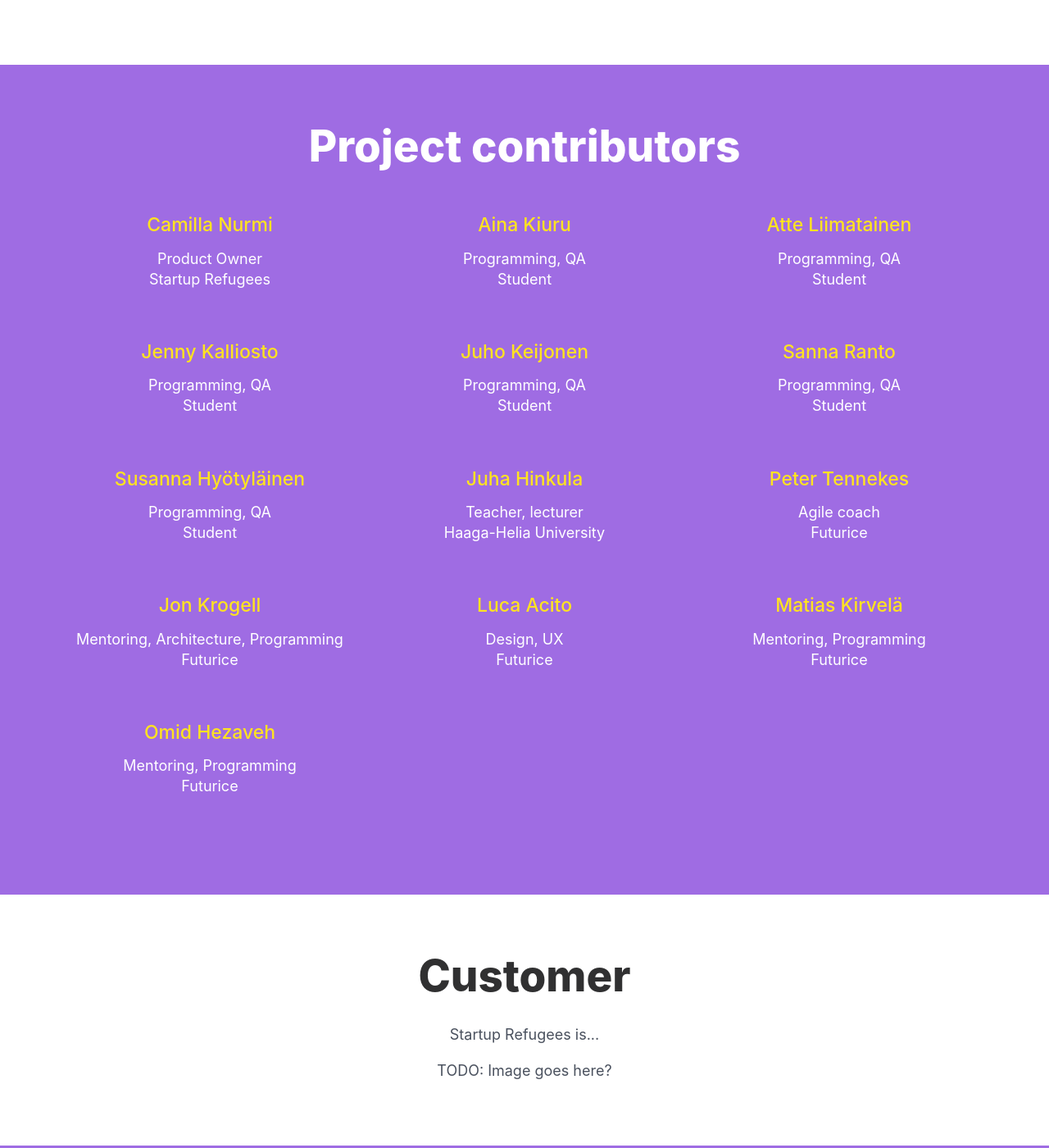
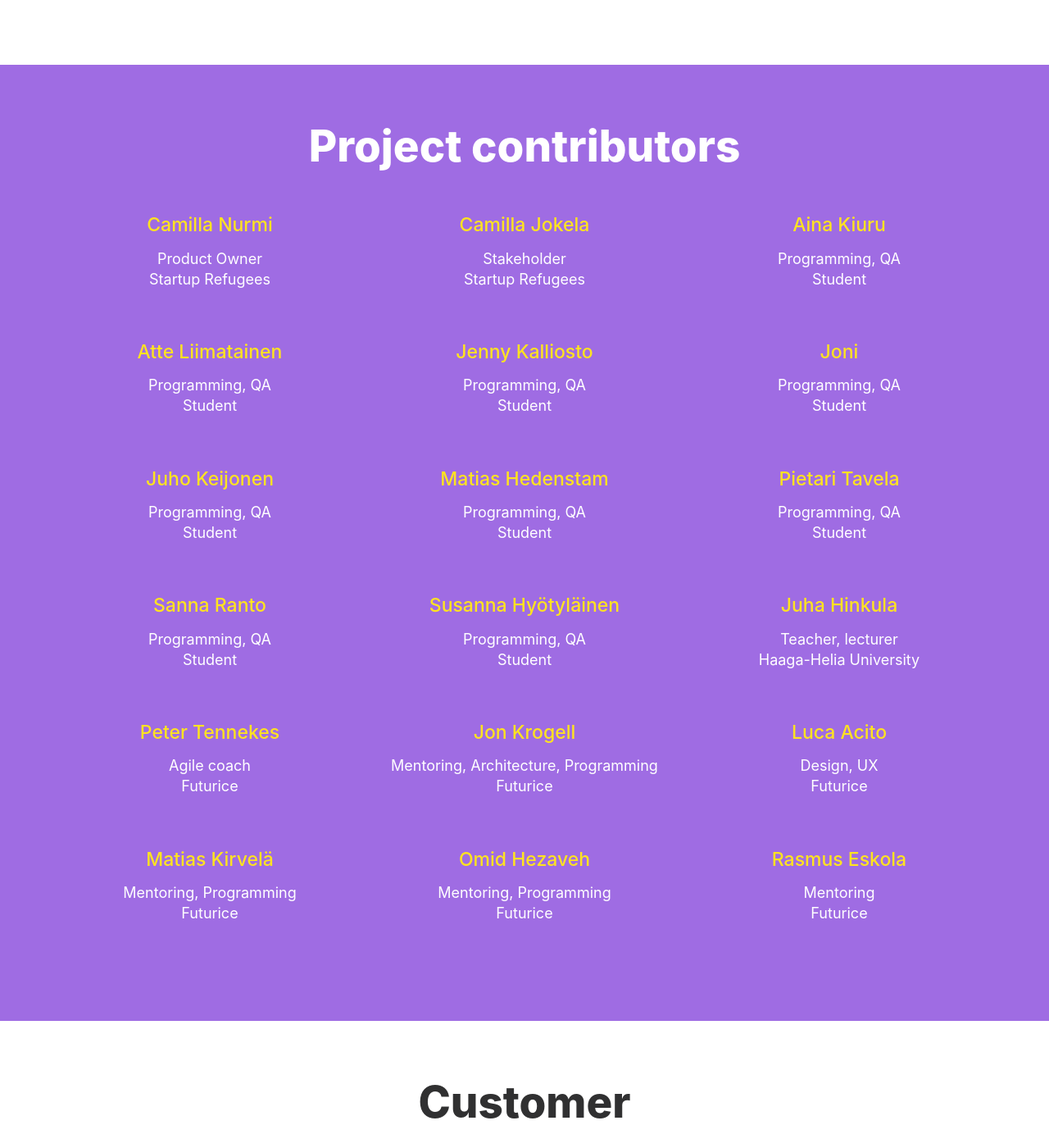
Before and after one commit to futurice/spiceprogram, a Jekyll site: the page built from projects/match.html, in a window 1280 px wide and 1400 px high, scrolled down 1173 px. Shown: the whole window at 82% size. Built offline with Jekyll 4.4.1, drawn with Linux system fonts in a browser that asks for light colours; nearby versions of some CDN libraries.

Commit message:
Text changes

```diff
--- a/projects/match.html
+++ b/projects/match.html
@@ -40,6 +40,10 @@ custom_js:
         <h3>Camilla Nurmi</h3>
         <p>Product Owner<br/>Startup Refugees</p>
       </div>
+      <div class="criterion">
+        <h3>Camilla Jokela</h3>
+        <p>Stakeholder<br/>Startup Refugees</p>
+      </div>
      <div class="criterion">
         <h3>Aina Kiuru</h3>
         <p>Programming, QA<br/>Student</p>
@@ -52,8 +56,20 @@ custom_js:
         <h3>Jenny Kalliosto</h3>
         <p>Programming, QA<br/>Student</p>
       </div>
+    <div class="criterion">
+        <h3>Joni</h3>
+        <p>Programming, QA<br/>Student</p>
+      </div>
      <div class="criterion">
         <h3>Juho Keijonen</h3>
+        <p>Programming, QA<br/>Student</p>
+      </div>
+     <div class="criterion">
+        <h3>Matias Hedenstam</h3>
+        <p>Programming, QA<br/>Student</p>
+      </div>
+     <div class="criterion">
+        <h3>Pietari Tavela</h3>
         <p>Programming, QA<br/>Student</p>
       </div>
      <div class="criterion">
@@ -87,6 +103,10 @@ custom_js:
      <div class="criterion">
         <h3>Omid Hezaveh</h3>
         <p>Mentoring, Programming<br/>Futurice</p>
+      </div>
+     <div class="criterion">
+        <h3>Rasmus Eskola</h3>
+        <p>Mentoring<br/>Futurice</p>
       </div>
     </div>
   </div>
```
